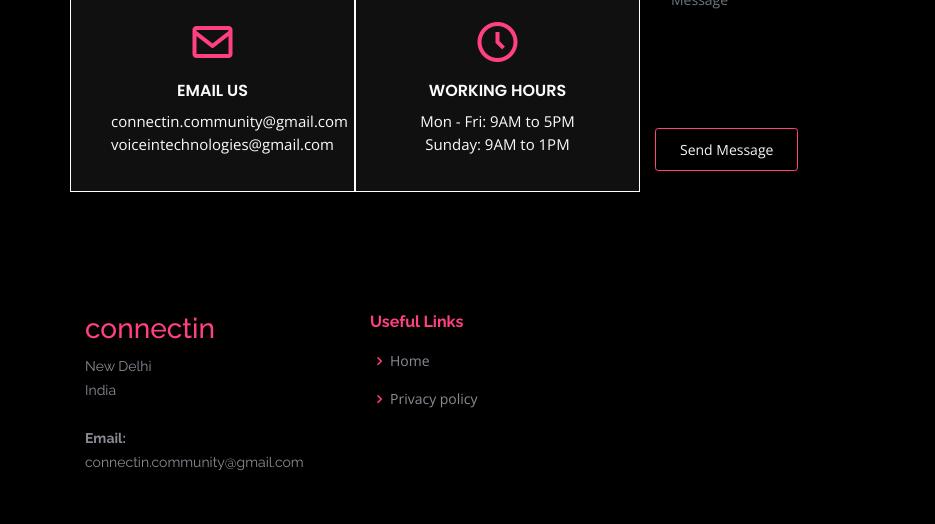
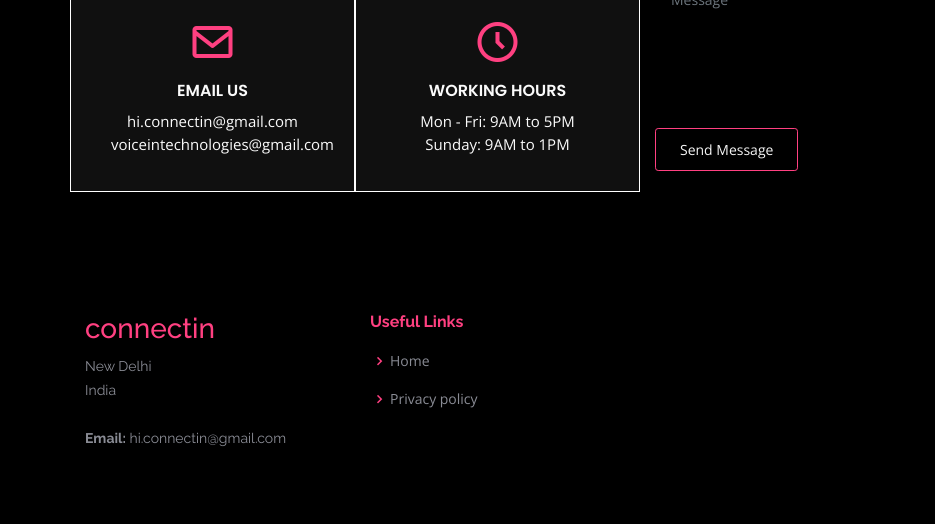
Before and after one commit to AkshanshNOVOSTACK/connectin_website, a plain HTML site: page index.html in a window 1280 px wide. Shown: the part 4377-4901 px from the top of the page, 0-935 px from the left. Drawn offline with nearby package versions, Linux system fonts and the light colour scheme.

Commit message:
refactor(footer): changed emails to hi.connectin@gmail.com

```diff
--- a/index.html
+++ b/index.html
@@ -359,7 +359,7 @@
                 <div class="col-lg-6 info" data-aos="fade-up" data-aos-delay="200">
                   <i class="bx bx-envelope"></i>
                   <h4>Email Us</h4>
-                  <p>connectin.community@gmail.com<br>voiceintechnologies@gmail.com</p>
+                  <p>hi.connectin@gmail.com<br>voiceintechnologies@gmail.com</p>
                 </div>
                 <div class="col-lg-6 info" data-aos="fade-up" data-aos-delay="300">
                   <i class="bx bx-time-five"></i>
@@ -421,7 +421,7 @@
               <p>
                 New Delhi <br>
                 India<br><br>
-                <strong>Email:</strong> connectin.community@gmail.com<br>
+                <strong>Email:</strong> hi.connectin@gmail.com<br>
               </p>
             </div>
 
```
Also changed, not shown: privacy.html (+2 -2 lines).
